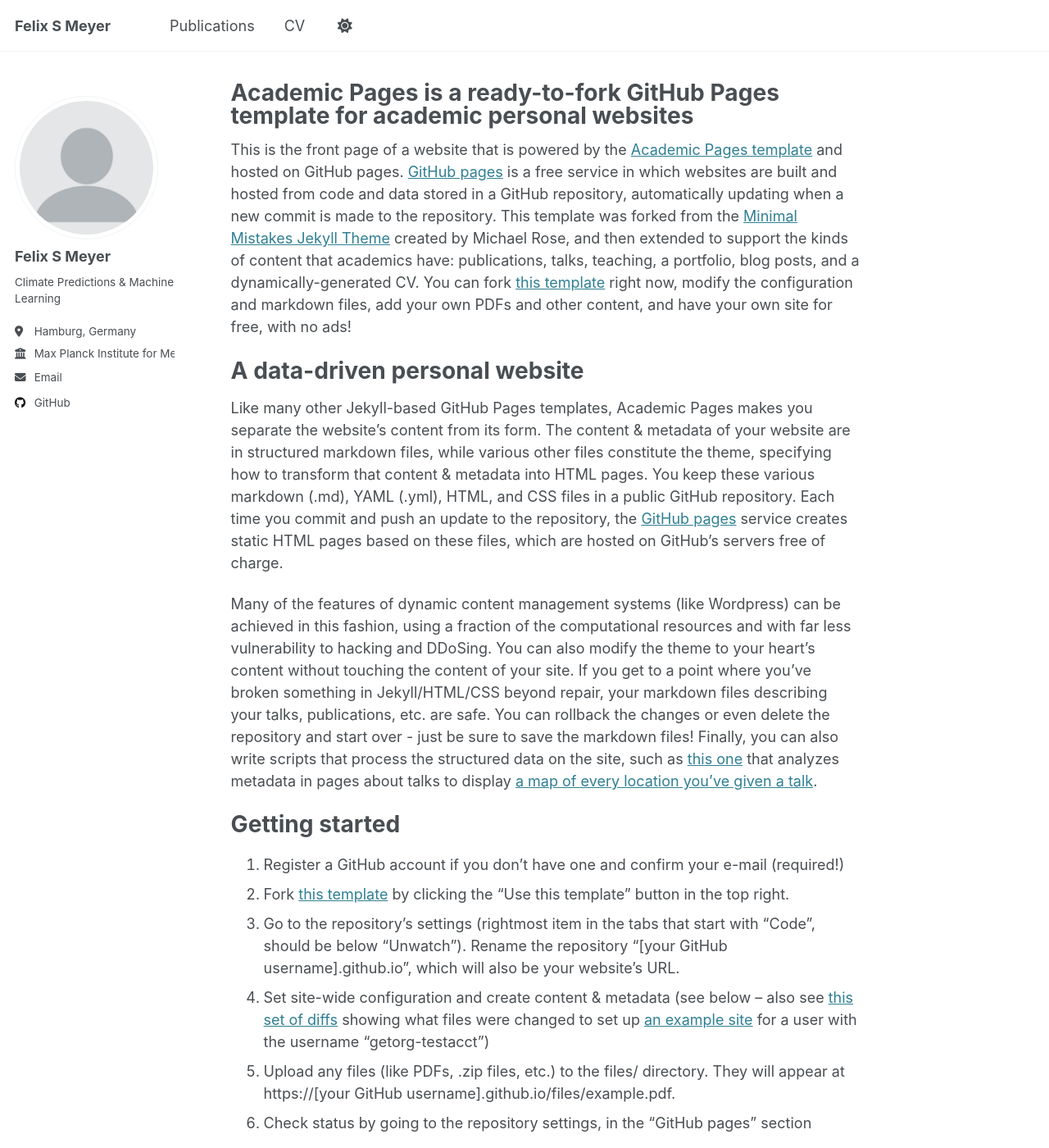
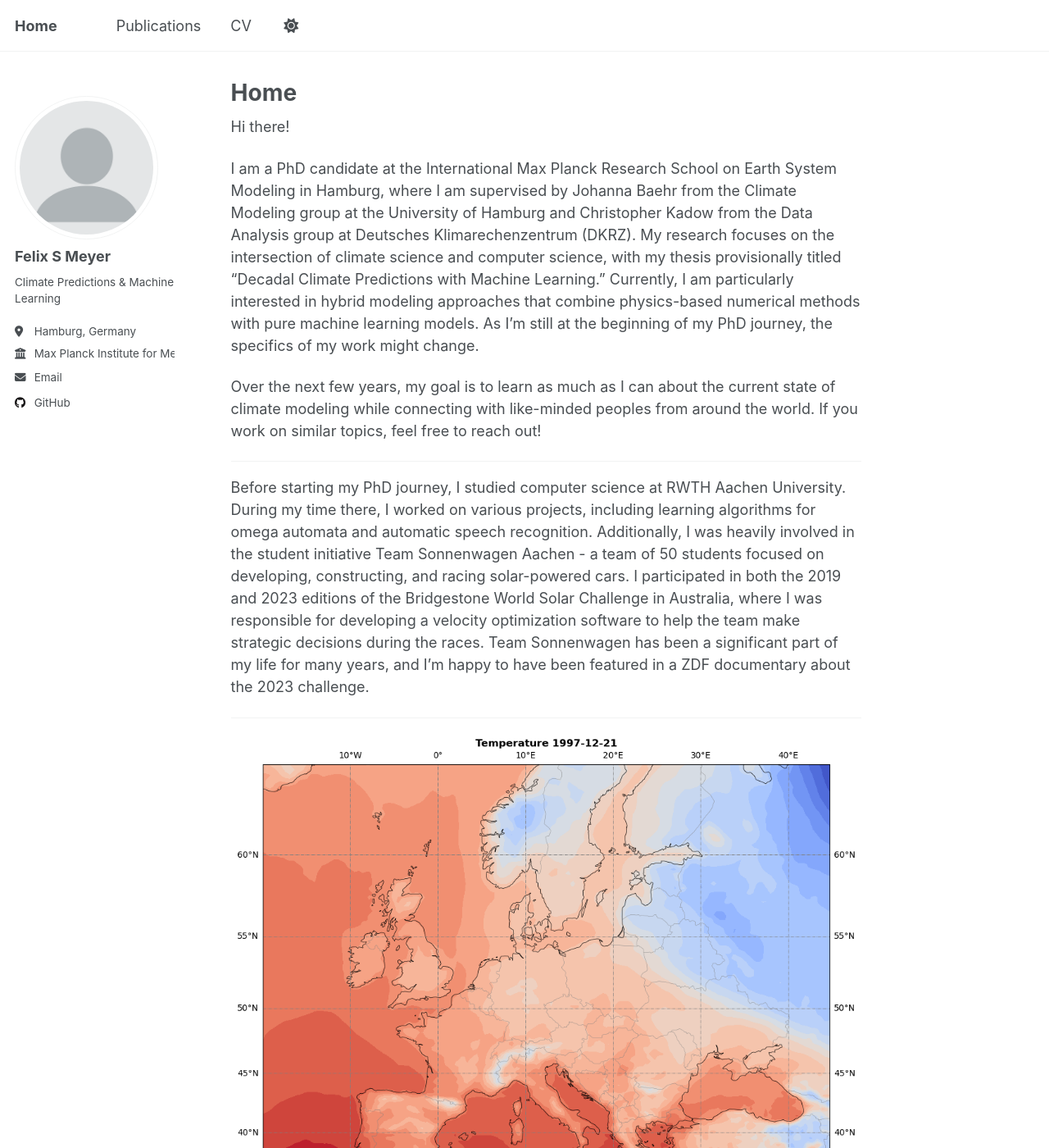
Before and after one commit to fesemeyer/fesemeyer.github.io, a Jekyll site: the page built from _pages/about.md, in a window 1280 px wide and 1400 px high. Shown: the whole window at 82% size. Built offline with Jekyll 4.4.1, drawn with Linux system fonts in a browser that asks for light colours; some of the changed text lies outside the part shown.

Commit message:
add introductory text

```diff
--- a/_config.yml
+++ b/_config.yml
@@ -9,7 +9,7 @@
 # Basic Site Settings
 locale                   : "en-US"
 site_theme               : "default"
-title                    : "Felix S Meyer"
+title                    : "Home"
 title_separator          : "-"
 name                     : &name "Felix S Meyer"
 description              : &description "personal description"
--- a/_pages/about.md
+++ b/_pages/about.md
@@ -1,49 +1,20 @@
 ---
 permalink: /
-title: "Academic Pages is a ready-to-fork GitHub Pages template for academic personal websites"
+title: "Home"
 author_profile: true
 redirect_from:
   - /about/
   - /about.html
 ---
 
-This is the front page of a website that is powered by the [Academic Pages template](https://github.com/academicpages/academicpages.github.io) and hosted on GitHub pages. [GitHub pages](https://pages.github.com) is a free service in which websites are built and hosted from code and data stored in a GitHub repository, automatically updating when a new commit is made to the repository. This template was forked from the [Minimal Mistakes Jekyll Theme](https://mmistakes.github.io/minimal-mistakes/) created by Michael Rose, and then extended to support the kinds of content that academics have: publications, talks, teaching, a portfolio, blog posts, and a dynamically-generated CV. You can fork [this template](https://github.com/academicpages/academicpages.github.io) right now, modify the configuration and markdown files, add your own PDFs and other content, and have your own site for free, with no ads!
+Hi there!
 
-A data-driven personal website
-======
-Like many other Jekyll-based GitHub Pages templates, Academic Pages makes you separate the website's content from its form. The content & metadata of your website are in structured markdown files, while various other files constitute the theme, specifying how to transform that content & metadata into HTML pages. You keep these various markdown (.md), YAML (.yml), HTML, and CSS files in a public GitHub repository. Each time you commit and push an update to the repository, the [GitHub pages](https://pages.github.com/) service creates static HTML pages based on these files, which are hosted on GitHub's servers free of charge.
+I am a PhD candidate at the International Max Planck Research School on Earth System Modeling in Hamburg, where I am supervised by Johanna Baehr from the Climate Modeling group at the University of Hamburg and Christopher Kadow from the Data Analysis group at Deutsches Klimarechenzentrum (DKRZ). My research focuses on the intersection of climate science and computer science, with my thesis provisionally titled "Decadal Climate Predictions with Machine Learning." Currently, I am particularly interested in hybrid modeling approaches that combine physics-based numerical methods with pure machine learning models. As I’m still at the beginning of my PhD journey, the specifics of my work might change.
 
-Many of the features of dynamic content management systems (like Wordpress) can be achieved in this fashion, using a fraction of the computational resources and with far less vulnerability to hacking and DDoSing. You can also modify the theme to your heart's content without touching the content of your site. If you get to a point where you've broken something in Jekyll/HTML/CSS beyond repair, your markdown files describing your talks, publications, etc. are safe. You can rollback the changes or even delete the repository and start over - just be sure to save the markdown files! Finally, you can also write scripts that process the structured data on the site, such as [this one](https://github.com/academicpages/academicpages.github.io/blob/master/talkmap.ipynb) that analyzes metadata in pages about talks to display [a map of every location you've given a talk](https://academicpages.github.io/talkmap.html).
+Over the next few years, my goal is to learn as much as I can about the current state of climate modeling while connecting with like-minded peoples from around the world. If you work on similar topics, feel free to reach out!
 
-Getting started
-======
-1. Register a GitHub account if you don't have one and confirm your e-mail (required!)
-1. Fork [this template](https://github.com/academicpages/academicpages.github.io) by clicking the "Use this template" button in the top right.
-1. Go to the repository's settings (rightmost item in the tabs that start with "Code", should be below "Unwatch"). Rename the repository "[your GitHub username].github.io", which will also be your website's URL.
-1. Set site-wide configuration and create content & metadata (see below -- also see [this set of diffs](http://archive.is/3TPas) showing what files were changed to set up [an example site](https://getorg-testacct.github.io) for a user with the username "getorg-testacct")
-1. Upload any files (like PDFs, .zip files, etc.) to the files/ directory. They will appear at https://[your GitHub username].github.io/files/example.pdf.
-1. Check status by going to the repository settings, in the "GitHub pages" section
+---
+Before starting my PhD journey, I studied computer science at RWTH Aachen University. During my time there, I worked on various projects, including learning algorithms for omega automata and automatic speech recognition. Additionally, I was heavily involved in the student initiative Team Sonnenwagen Aachen - a team of 50 students focused on developing, constructing, and racing solar-powered cars. I participated in both the 2019 and 2023 editions of the Bridgestone World Solar Challenge in Australia, where I was responsible for developing a velocity optimization software to help the team make strategic decisions during the races. Team Sonnenwagen has been a significant part of my life for many years, and I’m happy to have been featured in a ZDF documentary about the 2023 challenge.
 
-Site-wide configuration
-------
-The main configuration file for the site is in the base directory in [_config.yml](https://github.com/academicpages/academicpages.github.io/blob/master/_config.yml), which defines the content in the sidebars and other site-wide features. You will need to replace the default variables with ones about yourself and your site's github repository. The configuration file for the top menu is in [_data/navigation.yml](https://github.com/academicpages/academicpages.github.io/blob/master/_data/navigation.yml). For example, if you don't have a portfolio or blog posts, you can remove those items from that navigation.yml file to remove them from the header.
-
-Create content & metadata
-------
-For site content, there is one markdown file for each type of content, which are stored in directories like _publications, _talks, _posts, _teaching, or _pages. For example, each talk is a markdown file in the [_talks directory](https://github.com/academicpages/academicpages.github.io/tree/master/_talks). At the top of each markdown file is structured data in YAML about the talk, which the theme will parse to do lots of cool stuff. The same structured data about a talk is used to generate the list of talks on the [Talks page](https://academicpages.github.io/talks), each [individual page](https://academicpages.github.io/talks/2012-03-01-talk-1) for specific talks, the talks section for the [CV page](https://academicpages.github.io/cv), and the [map of places you've given a talk](https://academicpages.github.io/talkmap.html) (if you run this [python file](https://github.com/academicpages/academicpages.github.io/blob/master/talkmap.py) or [Jupyter notebook](https://github.com/academicpages/academicpages.github.io/blob/master/talkmap.ipynb), which creates the HTML for the map based on the contents of the _talks directory).
-
-**Markdown generator**
-
-The repository includes [a set of Jupyter notebooks](https://github.com/academicpages/academicpages.github.io/tree/master/markdown_generator
-) that converts a CSV containing structured data about talks or presentations into individual markdown files that will be properly formatted for the Academic Pages template. The sample CSVs in that directory are the ones I used to create my own personal website at stuartgeiger.com. My usual workflow is that I keep a spreadsheet of my publications and talks, then run the code in these notebooks to generate the markdown files, then commit and push them to the GitHub repository.
-
-How to edit your site's GitHub repository
-------
-Many people use a git client to create files on their local computer and then push them to GitHub's servers. If you are not familiar with git, you can directly edit these configuration and markdown files directly in the github.com interface. Navigate to a file (like [this one](https://github.com/academicpages/academicpages.github.io/blob/master/_talks/2012-03-01-talk-1.md) and click the pencil icon in the top right of the content preview (to the right of the "Raw | Blame | History" buttons). You can delete a file by clicking the trashcan icon to the right of the pencil icon. You can also create new files or upload files by navigating to a directory and clicking the "Create new file" or "Upload files" buttons.
-
-Example: editing a markdown file for a talk
-![Editing a markdown file for a talk](/images/editing-talk.png)
-
-For more info
-------
-More info about configuring Academic Pages can be found in [the guide](https://academicpages.github.io/markdown/), the [growing wiki](https://github.com/academicpages/academicpages.github.io/wiki), and you can always [ask a question on GitHub](https://github.com/academicpages/academicpages.github.io/discussions). The [guides for the Minimal Mistakes theme](https://mmistakes.github.io/minimal-mistakes/docs/configuration/) (which this theme was forked from) might also be helpful.
+---
+![Most recent Plot](/images/temperature_daily_mean.png)
```
Also changed, not shown: images/temperature_daily_mean.png (added).
